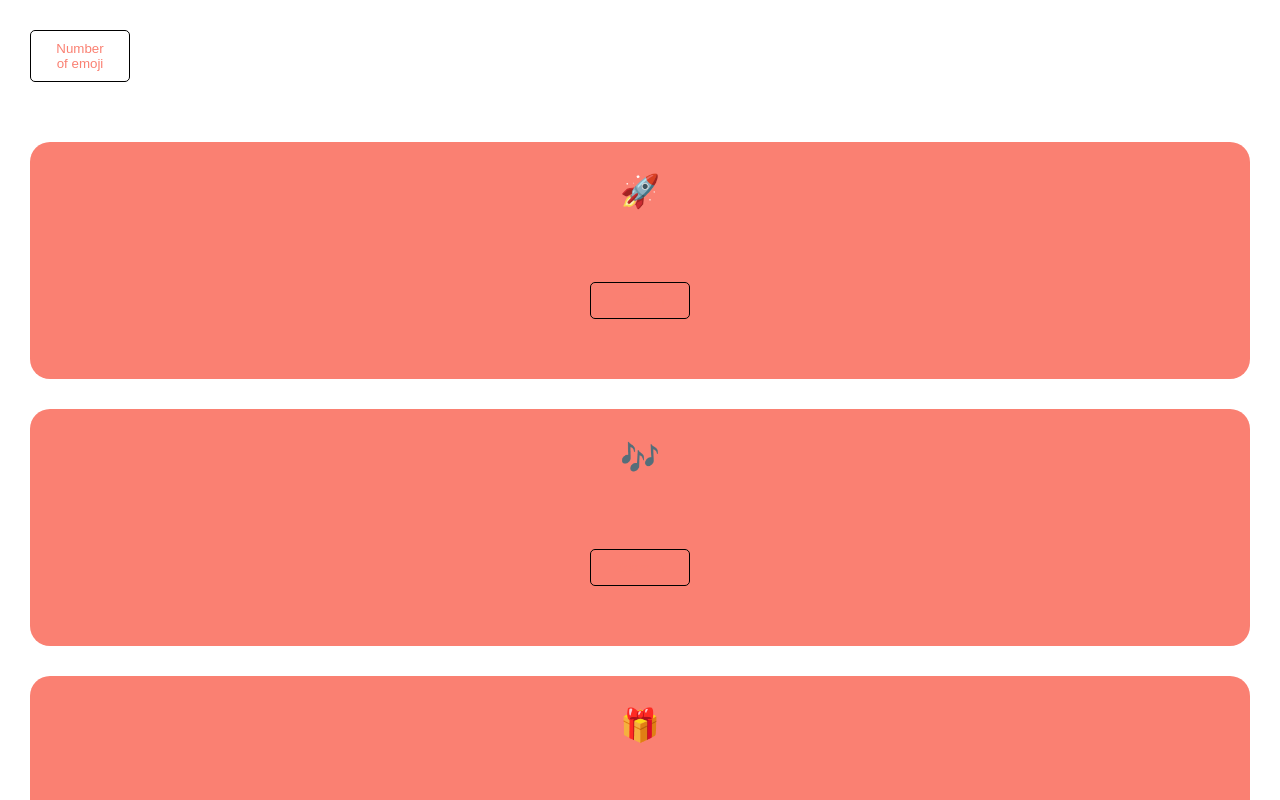
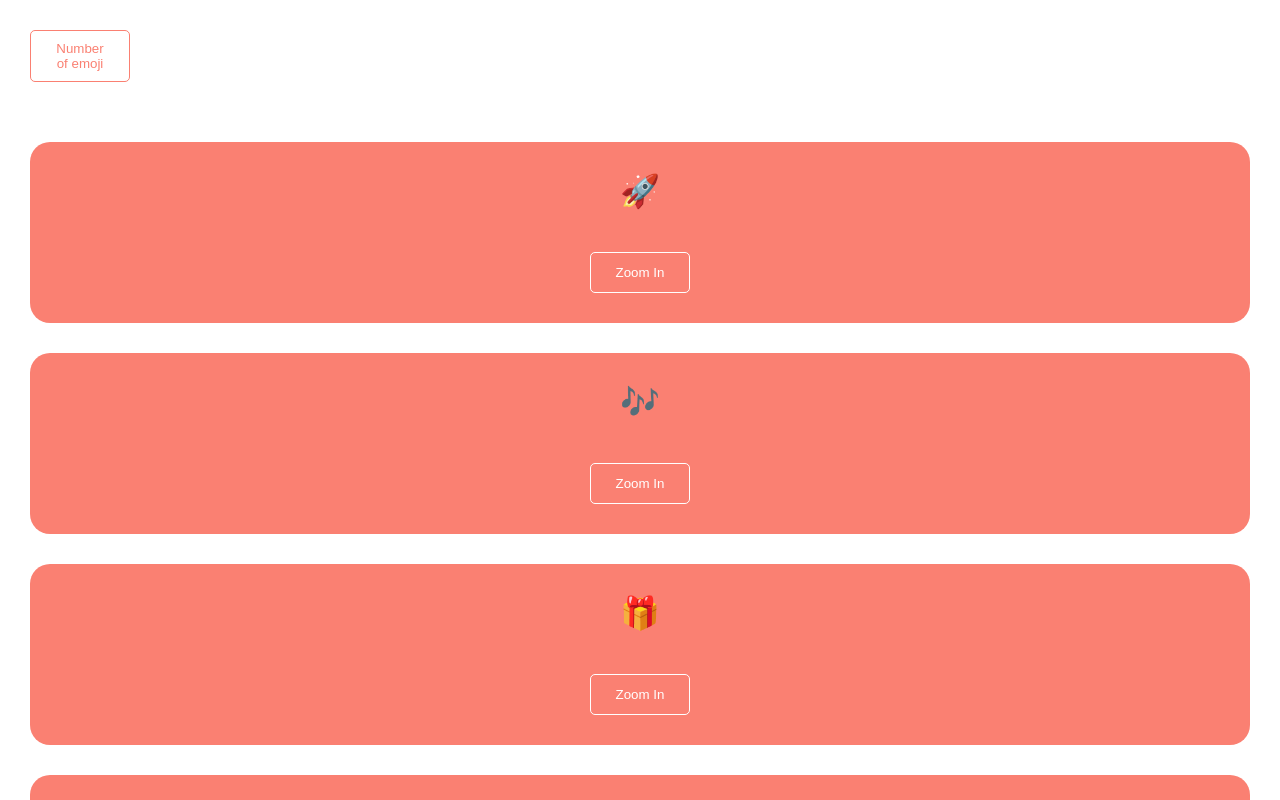
Before and after one commit to RobFyd/react-styling, a React (Vite) app: page / in a window 1280 px wide. Shown: the top 800 px of the page. Built offline with nearby package versions, Linux system fonts and the light colour scheme.

Commit message:
style: rename button class to list_btn and update styles in List component

```diff
--- a/src/components/List/List.css
+++ b/src/components/List/List.css
@@ -7,9 +7,9 @@
     padding: 30px;
 }
 
-.btn {
+.list_btn {
     background: transparent;
-    border: 1px solid #000;
+    border: 1px solid salmon;
     border-radius: 5px;
     padding: 10px 20px;
     cursor: pointer;
@@ -19,7 +19,7 @@
     margin: 30px;
 }
 
-.btn:hover {
+.list_btn:hover {
     background: salmon;
     color: #fff;
 }
--- a/src/components/List/List.jsx
+++ b/src/components/List/List.jsx
@@ -7,7 +7,7 @@ export function List() {
   return (
     <>
       <button
-        className="btn"
+        className="list_btn"
         onClick={() => alert(`Number of emoji: ${emojis.length}`)}
       >
         Number of emoji
```
